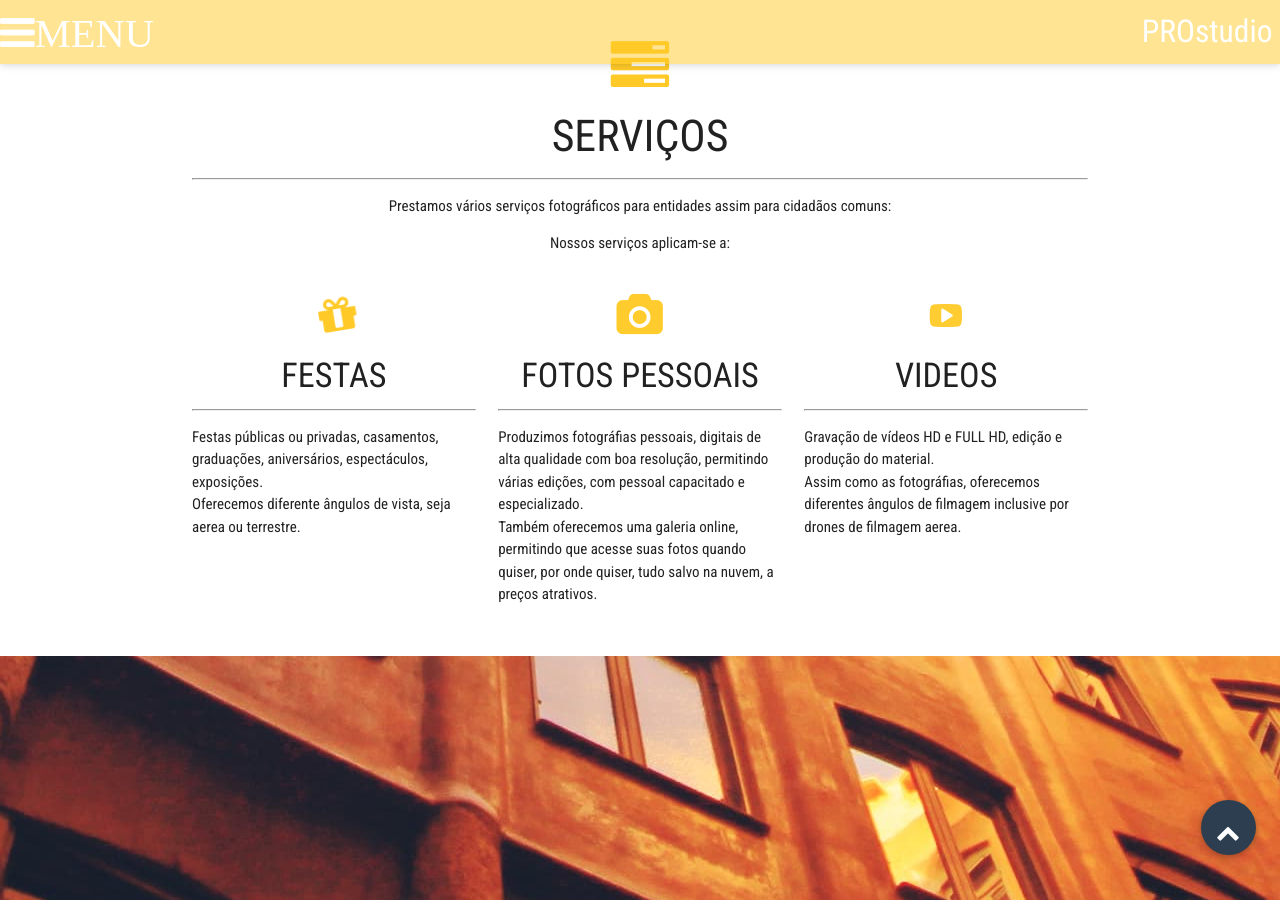
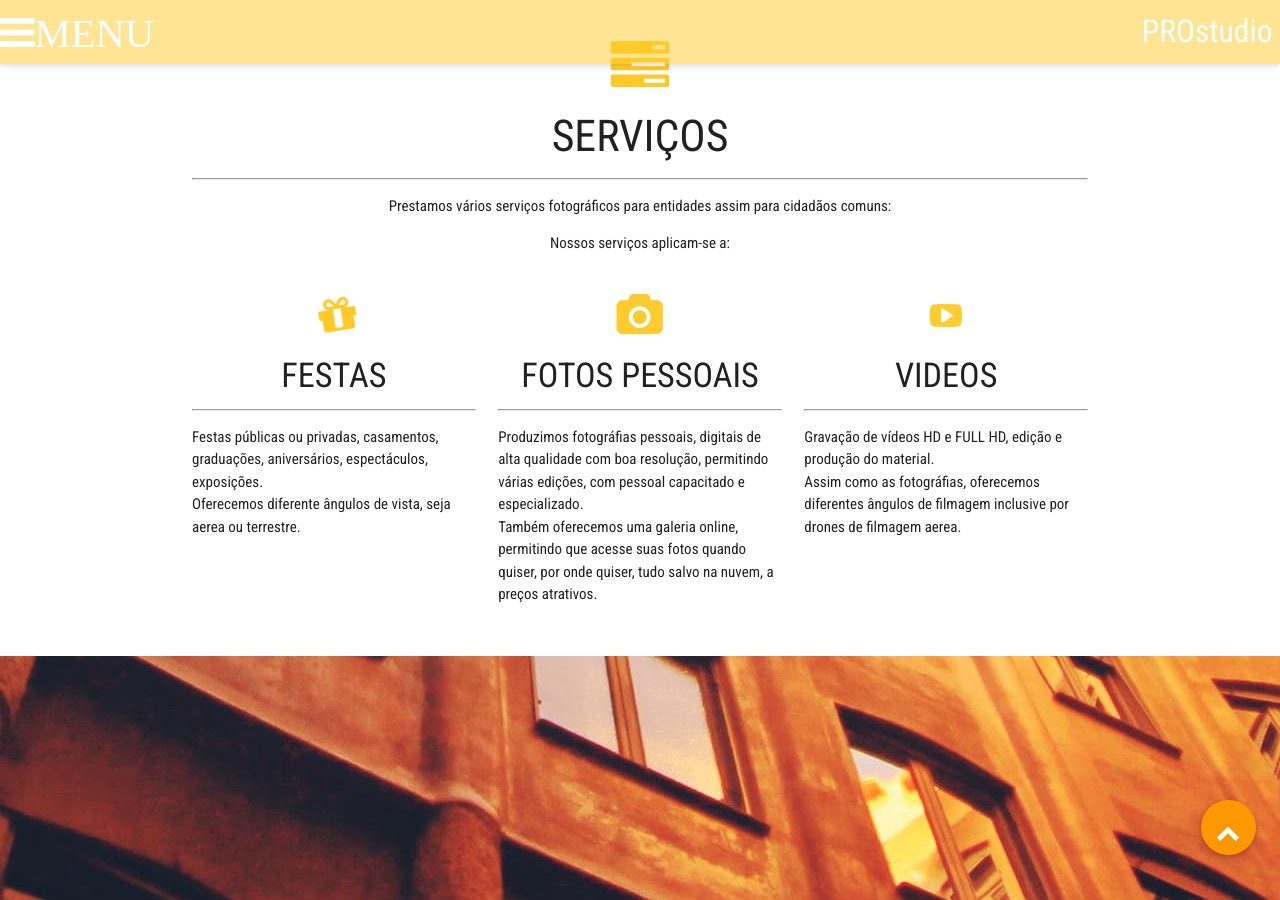
Before and after one commit to Zinenda/prostudio-beta, a Jekyll site: the page built from index.html, in a window 1280 px wide and 900 px high, scrolled down 540 px. Built offline with Jekyll 4.4.1, drawn with Linux system fonts in a browser that asks for light colours.

Commit message:
bg changed

```diff
--- a/_includes/fab-btn.html
+++ b/_includes/fab-btn.html
@@ -1,5 +1,5 @@
 <div class="fixed-action-btn" style="bottom: 45px; right: 24px;">
-    <a href="#page-top" class="btn-floating btn-large hoverable" style="background: #2c3e50">
+    <a href="#page-top" class="btn-floating btn-large hoverable" style="background: #FF9800">
         <i class="fa fa-lg fa-chevron-up"></i>
     </a>
 </div>
```
